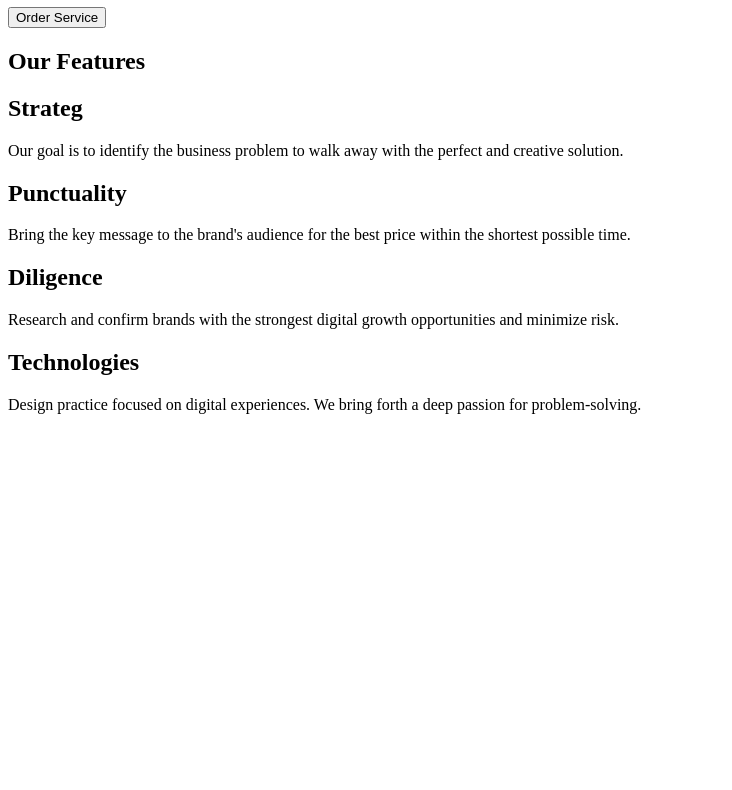
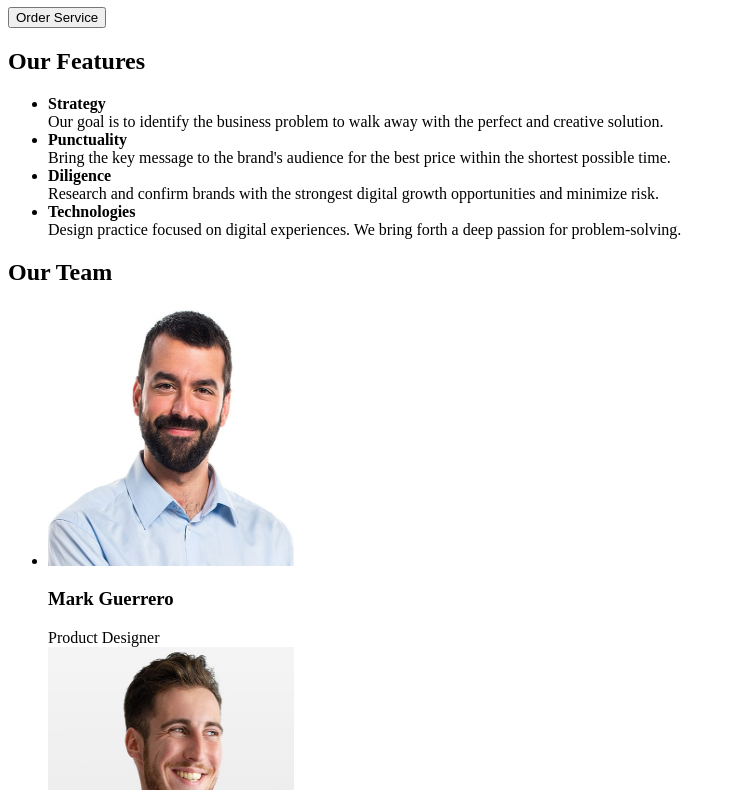
Before and after one commit to NataliiaGolovko/goit-markup-hw-01, a plain HTML site: page index.html in a window 1280 px wide. Shown: the part 221-1011 px from the top of the page, without its empty margins (0-732 px from the left). Before the commit the page ends 800 px from the top, so only its background shows below. Drawn offline with Linux system fonts and the light colour scheme.

Commit message:
Add final HTML code

```diff
--- a/index.html
+++ b/index.html
@@ -18,37 +18,59 @@
             </ul>
         </nav>
         <address>
-            <a href="mailto:info@devstudio.com">info@devstudio.com</a><br />
-            <a href="tel:+110001111111">+11 (000) 111-11-11</a><br />
+            <ul>
+                <li><a href="mailto:info@devstudio.com">info@devstudio.com</a></li>
+                <li><a href="tel:+110001111111">+11 (000) 111-11-11</a></li>
+            </ul>
         </address>
     </header>
     <main>
         <h1>Effective Solutions for Your Business</h1>
         <button type="button">Order Service</button>
         <h2>Our Features</h2>
+        <ul>
+            <li> <strong>Strategy</strong><br> Our goal is to identify the business problem to walk away with the
+                perfect and
+                creative solution. </li>
+            <li> <strong>Punctuality</strong><br> Bring the key message to the brand's audience for the best price
+                within the
+                shortest possible time. </li>
+            <li> <strong>Diligence</strong><br> Research and confirm brands with the strongest digital growth
+                opportunities and
+                minimize risk. </li>
+            <li> <strong>Technologies</strong><br> Design practice focused on digital experiences. We bring forth a deep
+                passion
+                for problem-solving. </li>
+        </ul>
         <section>
-            <h2>Strateg</h2>
-            <p>Our goal is to identify the business
-                problem to walk away with the perfect and creative solution.
-            </p>
+            <h2>Our Team</h2>
+            <ul>
+                <li> <img src="./images/img-1-Mark-Guerrero.jpg" width="246" height="260" alt="Mark Guerrero">
+                    <h3>Mark Guerrero</h3>
+                    Product Designer
+                </li>
+                <li> <img src="./images/img-2-Tom-Ford.jpg" width="246" height="260" alt="Tom Ford">
+                    <h3>Tom Ford</h3>
+                    Frontend Developer
+                </li>
+                <li> <img src="./images/img-3-Camila-Garcia.jpg" width="246" height="260" alt="Camila Garcia">
+                    <h3>Camila Garcia</h3>
+                    Marketing
+                </li>
+                <li> <img src="./images/img-4-Daniel-Wilson.jpg" width="246" height="260" alt="Daniel Wilson">
+                    <h3>Daniel Wilson</h3>
+                    UI Designer
+                </li>
+            </ul>
         </section>
-        <section>
-            <h2>Punctuality</h2>
-            <p>
-                Bring the key message to the brand's audience for the best price within the shortest possible
-                time.
-            </p>
-        </section>
-        <section>
-            <h2>Diligence</h2>
-            <p>Research and confirm brands with the strongest digital growth opportunities and minimize risk.
-            </p>
-        </section>
-        <section>
-            <h2>Technologies</h2>
-            <p>Design practice focused on digital experiences. We bring forth a deep passion for
-                problem-solving.</p>
-        </section>
+    </main>
+    <footer> <a href="./index.html" style="font-weight:700; font-size:18px; line-height:1.16667;
+            color:blue; text-decoration:none;">
+            WebStudio </a><br>
+        <p style=line-height:1.16667;> Increase the flow of customers
+            and
+            sales for your business with digital marketing & growth solutions. </p>
+    </footer>
 </body>
 
 </html>
```
Also changed, not shown: images/img-1-Mark-Guerrero.jpg (renamed from images/img 1 Mark Guerrero.jpg), images/img-2-Tom-Ford.jpg (renamed from images/img 2 Tom Ford.jpg), images/img-3-Camila-Garcia.jpg (renamed from images/img 3 Camila Garcia.jpg), images/img-4-Daniel-Wilson.jpg (renamed from images/img 4 Daniel Wilson.jpg).
